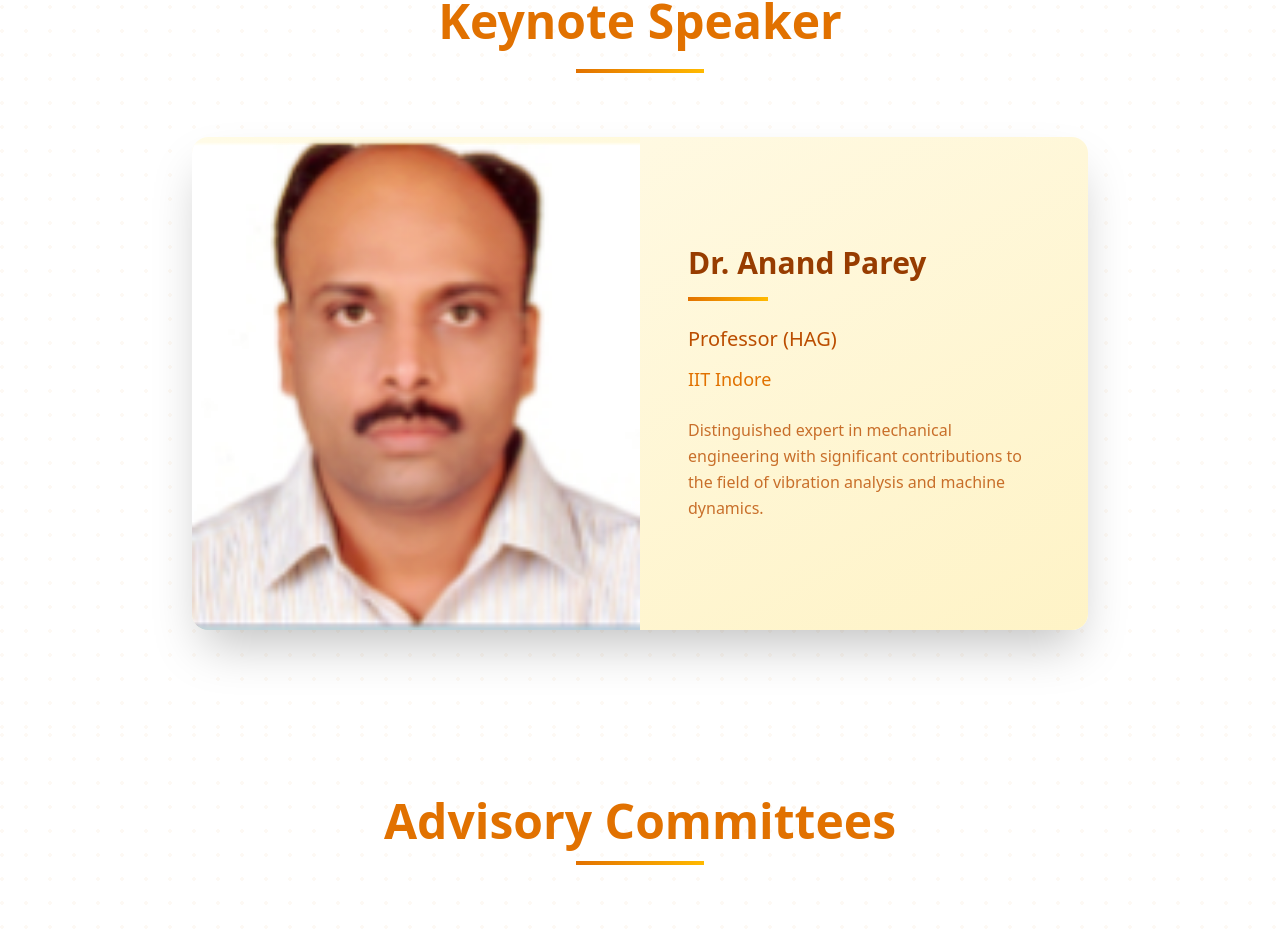
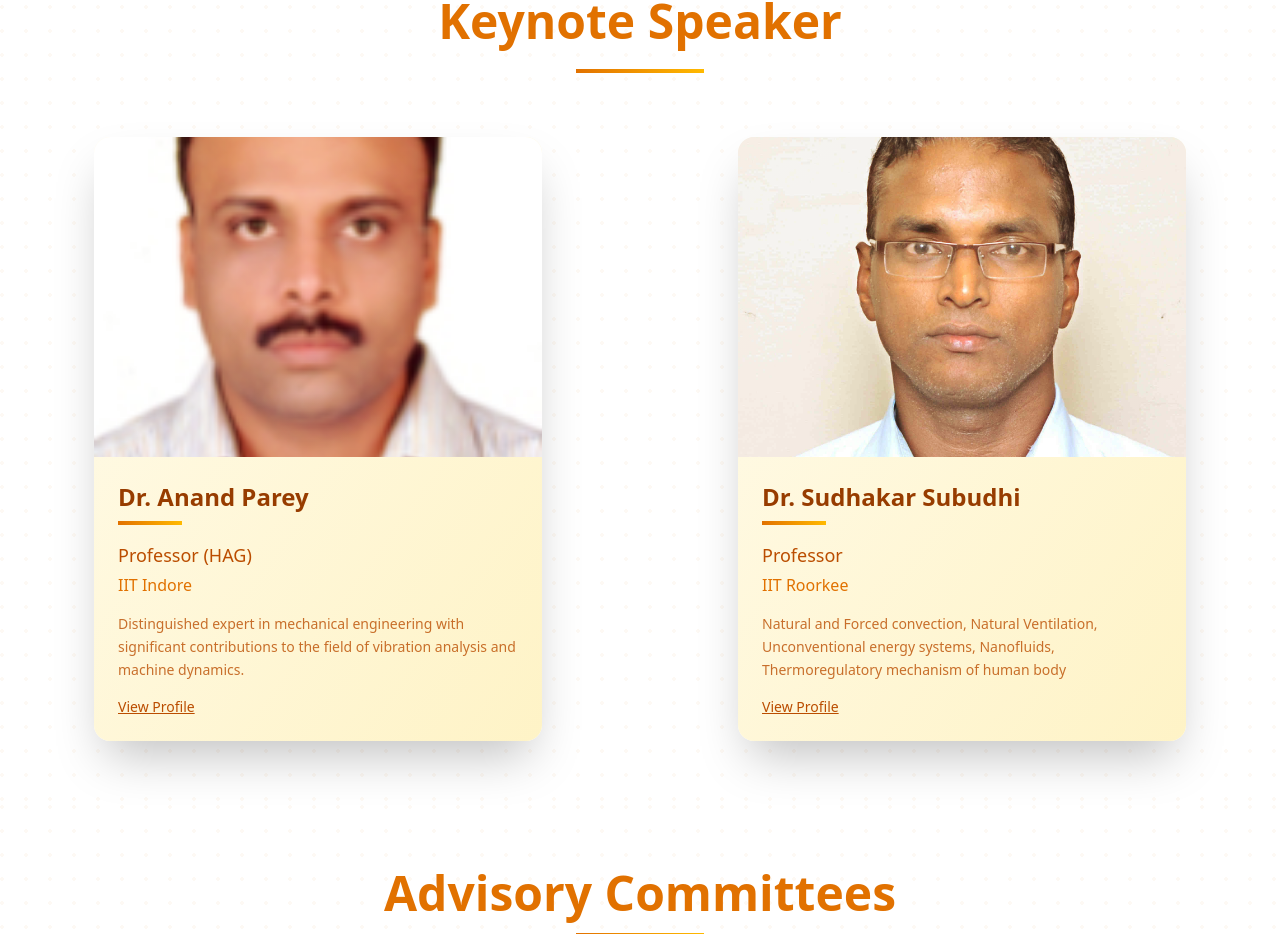
Before and after one commit to AshishNith/MATHED-2025, a React (Vite) app: page / in a window 1280 px wide. Shown: the part 3100-4034 px from the top of the page. Built offline with nearby package versions, Linux system fonts and the light colour scheme.

Commit message:
Speaker added

```diff
--- a/src/components/Speaker.jsx
+++ b/src/components/Speaker.jsx
@@ -1,6 +1,7 @@
 import React from 'react';
 import { motion } from 'framer-motion';
 import anandParey from "../../public/Assets/Speakers/AnandParey.png"
+import ProfSudhakarSubudhi from "../../public/Assets/Speakers/ProfSudhakarSubudhi.png"
 
 const speakers = [
   {
@@ -9,14 +10,18 @@ const speakers = [
     title: 'Professor (HAG)',
     university: 'IIT Indore',
     image: anandParey,
+    websiteLink:"https://people.iiti.ac.in/~meiiti/index.php/2024/09/30/prof-anand-parey/",
+    info:"Distinguished expert in mechanical engineering with significant contributions to the field of vibration analysis and machine dynamics."
   },
-  // {
-  //   id: 2,
-  //   name: 'Dr. Michael Chang',
-  //   title: 'Director of Educational Research',
-  //   university: 'MIT',
-  //   image: 'https://images.unsplash.com/photo-1560250097-0b93528c311a?auto=format&fit=crop&q=80&w=300'
-  // },
+  {
+    id: 2,
+    name: 'Dr. Sudhakar Subudhi',
+    title: 'Professor',
+    university: 'IIT Roorkee',
+    image: ProfSudhakarSubudhi,
+    websiteLink:"https://iitr.ac.in/Departments/Mechanical%20and%20Industrial%20Engineering%20Department/People/Faculty/100594.html",
+    info:"Natural and Forced convection, Natural Ventilation, Unconventional energy systems, Nanofluids, Thermoregulatory mechanism of human body"
+  },
   // {
   //   id: 3,
   //   name: 'Prof. Emma Williams',
@@ -37,41 +42,47 @@ const Speaker = () => {
           <div className="w-32 h-1 bg-gradient-to-r from-amber-600 to-amber-400 mx-auto mb-8"></div>
         </motion.div>
 
-        <div className="flex justify-center items-center">
+       <div className="grid grid-cols-1 md:grid-cols-2 gap-10 justify-items-center">
   {speakers.map((speaker) => (
     <motion.div
       key={speaker.id}
       initial={{opacity: 0, y: 20}}
-              animate={{opacity: 1, y: 0}}
+      whileInView={{opacity: 1, y: 0}}
+      viewport={{ once: true }}
       transition={{duration: 0.5}}
-              className="flex flex-col md:flex-row max-w-4xl bg-gradient-to-br from-amber-50 to-amber-100 rounded-2xl overflow-hidden shadow-2xl"
+      className="w-full max-w-md bg-gradient-to-br from-amber-50 to-amber-100 rounded-2xl overflow-hidden shadow-2xl"
     >
-              <div className="md:w-1/2 relative overflow-hidden">
+      <div className="relative h-72 md:h-80 overflow-hidden">
         <div className="absolute inset-0 bg-gradient-to-br from-amber-400/20 to-amber-600/20 mix-blend-overlay z-10"></div>
         <img
           src={speaker.image}
           alt={speaker.name}
-                  className="w-full h-[400px] md:h-full object-cover object-center hover:scale-105 transition-transform duration-500"
+          className="w-full h-full object-cover object-center hover:scale-105 transition-transform duration-500"
         />
       </div>
-              <div className="md:w-1/2 p-8 md:p-12 flex flex-col justify-center">
-                <motion.div
-                  initial={{opacity: 0, x: 20}}
-                  animate={{opacity: 1, x: 0}}
-                  transition={{delay: 0.3}}
+      <div className="p-6 flex flex-col justify-center">
+        <h3 className="text-2xl font-bold text-amber-800 mb-2">{speaker.name}</h3>
+        <div className="w-16 h-1 bg-gradient-to-r from-amber-600 to-amber-400 mb-4"></div>
+        <p className="text-lg text-amber-700 mb-1">{speaker.title}</p>
+        <p className="text-md text-amber-600">{speaker.university}</p>
+        <p className="mt-4 text-amber-700/80 leading-relaxed text-sm">
+          {speaker.info}
+          </p>
+        {speaker.websiteLink && (
+          <a
+            href={speaker.websiteLink}
+            target="_blank"
+            rel="noopener noreferrer"
+            className="mt-4 inline-block text-amber-700 hover:text-amber-900 text-sm underline"
           >
-                  <h3 className="text-3xl font-bold text-amber-800 mb-4">{speaker.name}</h3>
-                  <div className="w-20 h-1 bg-gradient-to-r from-amber-600 to-amber-400 mb-6"></div>
-                  <p className="text-xl text-amber-700 mb-3">{speaker.title}</p>
-                  <p className="text-lg text-amber-600">{speaker.university}</p>
-                  <p className="mt-6 text-amber-700/80 leading-relaxed">
-                    Distinguished expert in mechanical engineering with significant contributions to the field of vibration analysis and machine dynamics.
-                  </p>
-                </motion.div>
+            View Profile
+          </a>
+        )}
       </div>
     </motion.div>
   ))}
 </div>
+
       </div>
     </section>
   );
```
Also changed, not shown: public/Assets/Speakers/ProfSudhakarSubudhi.png (added). Lines whose indentation alone changed are shown as unchanged.
